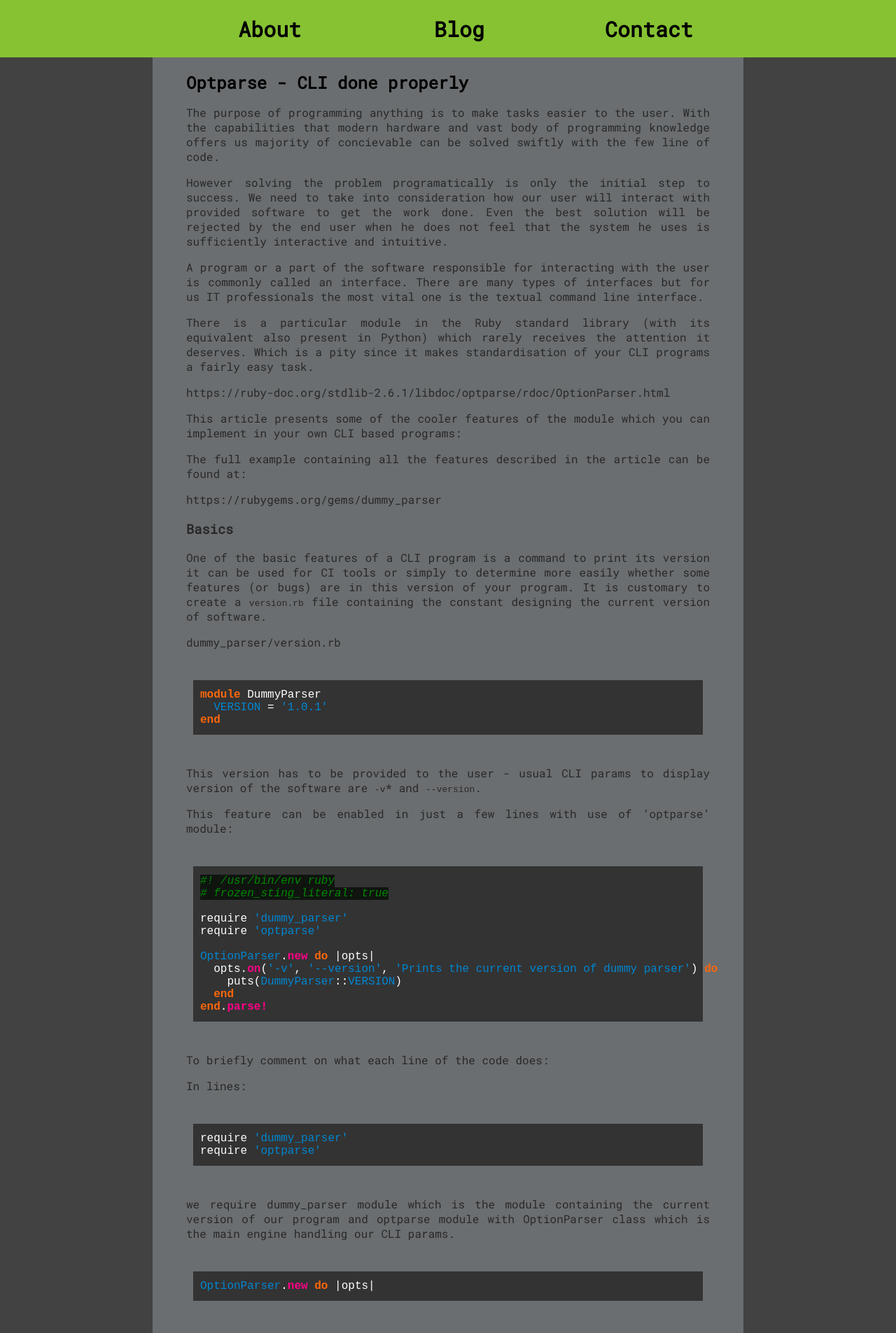
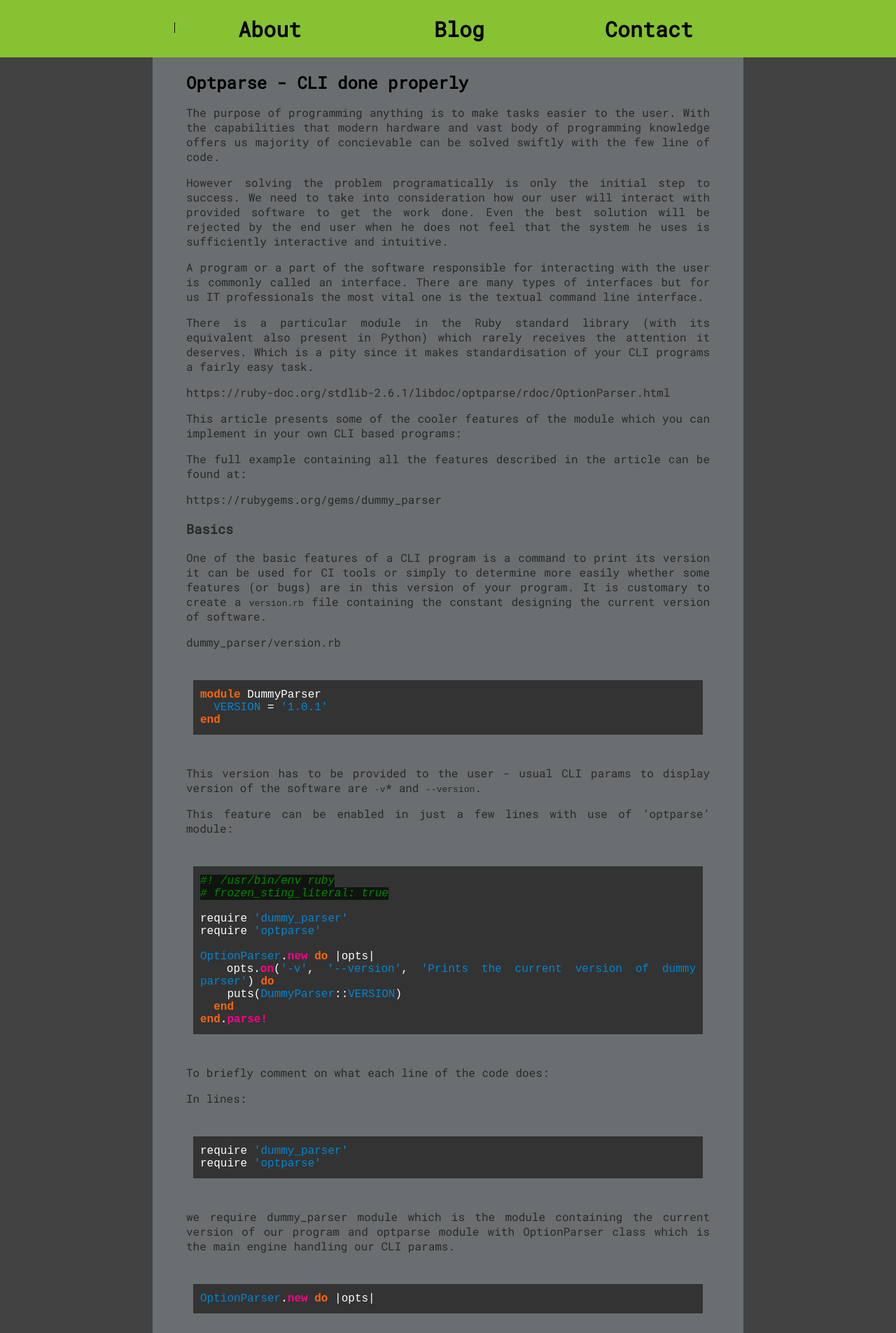
Before and after one commit to TarasJan/TarasJan.github.io, a Jekyll site: the page built from _posts/2019-08-08-optparser.markdown, in a window 1280 px wide. Shown: the top 1905 px of the page at 70% size. Built offline with Jekyll 4.4.1, drawn with Linux system fonts in a browser that asks for light colours; some of the changed text lies outside the part shown.

Commit message:
[Personal Page] Style fixes

````diff
--- a/Gemfile
+++ b/Gemfile
@@ -21,6 +21,7 @@ gem "jekyll-remote-theme"
 group :jekyll_plugins do
   gem "jekyll-remote-theme"
   gem "jekyll-feed", "~> 0.6"
+  gem "jekyll-seo-tag", "~> 2.6.1"
 end
 
 # Windows does not include zoneinfo files, so bundle the tzinfo-data gem
--- a/_config.yml
+++ b/_config.yml
@@ -44,6 +44,7 @@ sass:
  style: compressed
 plugins:
   - jekyll-feed
+  - jekyll-seo-tag
 #  - jekyll-remote-theme
 
 # Exclude from processing.
--- a/_posts/2019-08-08-optparser.markdown
+++ b/_posts/2019-08-08-optparser.markdown
@@ -157,7 +157,7 @@ end.parse!
 ```
 
 The example above shows an option with non-mandatory parameter (which is signigied by square brackets). This method will simply greet the person with the name provided, or in case the option was not parametrised it will just greet the user:
-]```
+```
 dummy_parser --greet Greg
 ```
 
--- a/jantar-theme/_includes/head.html
+++ b/jantar-theme/_includes/head.html
@@ -3,6 +3,7 @@
     <meta name="keywords" content="Ruby,Ruby on Rails,JavaScript,Programmer,Software">
     <meta name="author" content="Jan Taras">
     <link rel="stylesheet" href="{{ "/jantar-theme/assets/css/main.css" | prepend: site.baseurl }}">
+    <link rel="icon" type="image/x-icon" href="/jantar-theme/assets/img/favicon.ico" >
     <link href="https://fonts.googleapis.com/css?family=Roboto+Mono" rel="stylesheet">
     {% include contact_icons.html %}
     <title>{{ page.title }}</title>
--- a/jantar-theme/_sass/base.scss
+++ b/jantar-theme/_sass/base.scss
@@ -4,6 +4,11 @@ body {
     background-color: $theme;
     font-family: 'Roboto Mono', monospace;
     color: $font;
+}
+
+pre.highlight {
+    white-space: pre-wrap;
+    color: white;
 }
 
 article p {
````
Also changed, not shown: other parts of _posts/2019-08-08-optparser.markdown (+1 -1 lines), Gemfile.lock, favicon.ico (added), favicon.png (added), jantar-theme/jantar-theme.gemspec, 1 other file.
